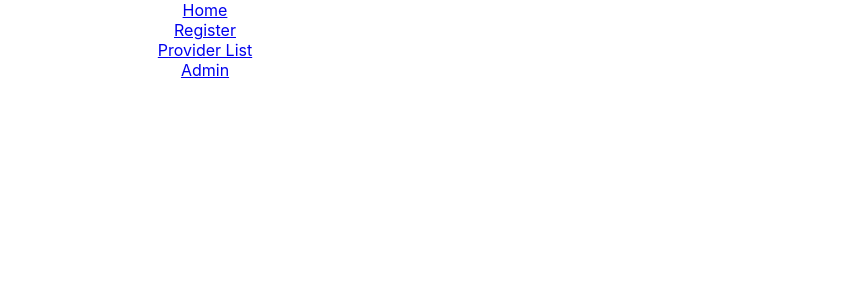
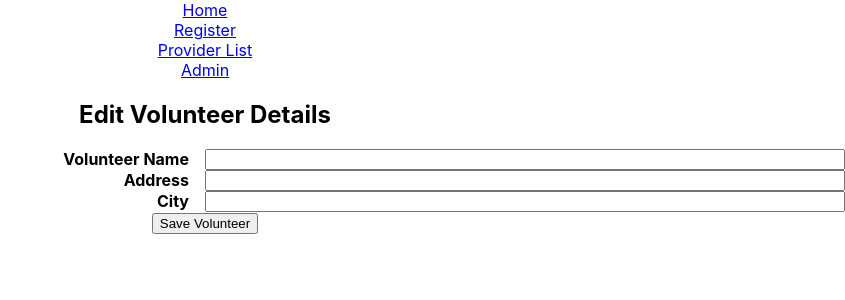
Before and after one commit to johnalai/c7-giveaway, a React (Create React App) app in the folder client/: page /register/volunteer in a window 1280 px wide. Shown: the top 300 px of the page, without its empty margins (435-1280 px from the left). Built offline with nearby package versions, Linux system fonts and the light colour scheme.

Commit message:
volunteer registration page

```diff
--- a/client/src/App.js
+++ b/client/src/App.js
@@ -2,7 +2,7 @@ import {useState} from "react"
 import { Routes, Route, Link } from "react-router-dom";
 
 import ProviderListPage from './pages/ProviderListPage';
-import CreateProviderPage from './pages/CreateProviderPage';
+import CreateUserPage from './pages/CreateUserPage';
 import ProviderDetailPage from './pages/ProviderDetailPage';
 
 import './App.css';
@@ -31,7 +31,8 @@ function App() {
         <Route path="/provider/:id" element={ <ProviderDetailPage user={user}/> } />
         <Route path="/provider/:id/edit" element={ <ProviderEditPage /> } />
         <Route path="/provider/:id/edit" element={ <ProviderEditPage /> } />
-        <Route path="/register/provider" element={ <CreateProviderPage /> } />
+        <Route path="/register/provider" element={ <CreateUserPage /> } />
+        <Route path="/register/volunteer" element={ <CreateUserPage /> } />
       </Routes>
     </div>
   );
--- a/client/src/components/VolunteerEditForm.js
+++ b/client/src/components/VolunteerEditForm.js
@@ -1,10 +1,96 @@
-import React from "react";
+import { useEffect, useState } from "react";
+import { useParams } from "react-router-dom";
+// import "./VolunteerDetail.css";
 
-function VolunteerRegister(){
+const VolunteerEditForm = ({ existingValues, onSave }) => {
+  const [userName, setVolunteerName] = useState("");
+  const [address, setAddress] = useState("");
+  const [city, setCity] = useState("");
 
-    return(
-        <>
-        VolunteerRegister
-        </>
-    )
-}
+  const [contact, setContact] = useState("");
+
+  const [user, setUser] = useState("volunteer");
+
+  useEffect(() => {
+    if (existingValues) {
+      setVolunteerName(existingValues.userName);
+      setAddress(existingValues.address);
+      setCity(existingValues.city);
+      //   setPickUpSpot(existingValues.pickUpSpot);
+      setContact(existingValues.contact);
+      //   setProducts(existingValues.products);
+    }
+  }, [existingValues]);
+
+  function onInputUpdate(event, setter) {
+    let newValue = event.target.value;
+    setter(newValue);
+  }
+
+  async function postData() {
+    let newVolunteer = {
+      userName,
+      address,
+      city,
+      contact,
+      //   products,
+      //   pickUpSpot,
+      //   available,
+      user,
+    };
+    console.log("Saving volunteer", newVolunteer);
+    await onSave(newVolunteer);
+  }
+
+  let url = window.location.pathname;
+  let params = useParams();
+  let id = params.id;
+
+  return (
+    <div>
+      <h2>Edit Volunteer Details</h2>
+
+      <div>
+        <div className="detail-fields">
+          <label className="field-title">Volunteer Name</label>
+          {url === "/register/volunteer" ? (
+            <input
+              value={userName}
+              onChange={(event) => onInputUpdate(event, setVolunteerName)}
+            />
+          ) : (
+            <div class="field-value">{userName}</div>
+          )}
+
+          <label className="field-title">Address</label>
+          {url === "/register/volunteer" ? (
+            <input
+              value={address}
+              onChange={(event) => onInputUpdate(event, setAddress)}
+            />
+          ) : (
+            <div className="field-value">{address}</div>
+          )}
+
+          <label className="field-title">City</label>
+          {url === "/register/volunteer" ? (
+            <input
+              value={city}
+              onChange={(event) => onInputUpdate(event, setCity)}
+            />
+          ) : (
+            <div class="field-value">{city}</div>
+          )}
+        </div>
+        {/* above is edited on the registration page */}
+        {/* below is edited on the volunteer edit page */}
+
+
+      </div>
+
+      <button onClick={postData}>Save Volunteer</button>
+    </div>
+  );
+};
+
+export default VolunteerEditForm;
--- a/client/src/pages/CreateProviderPage.js
+++ /dev/null
@@ -1,26 +0,0 @@
-import { useNavigate } from 'react-router-dom'
-
-import ProviderEditForm from "../components/providerComponents/ProviderEditForm"
-
-const CreateProviderPage = () => {
-
-    let navigate = useNavigate()
-
-    async function createProvider(newProvider) {
-      console.log('create provider')
-        await fetch('/api/giveAway', {
-          method: "POST",
-          headers: {
-              'Content-Type': 'application/json'
-          },
-          body: JSON.stringify(newProvider)
-        })
-        navigate('/')
-      }
-
-   return (
-     <ProviderEditForm onSave={createProvider}/>
-   )
-}
-
-export default CreateProviderPage
--- /dev/null
+++ b/client/src/pages/CreateUserPage.js
@@ -0,0 +1,37 @@
+import { useNavigate,useParams } from 'react-router-dom'
+
+import ProviderEditForm from "../components/providerComponents/ProviderEditForm"
+import VolunteerEditForm from '../components/VolunteerEditForm'
+
+const CreateUserPage = () => {
+
+    let navigate = useNavigate()
+
+    async function createUser(newProvider) {
+      console.log('create user')
+        await fetch('/api/giveAway', {
+          method: "POST",
+          headers: {
+              'Content-Type': 'application/json'
+          },
+          body: JSON.stringify(newProvider)
+        })
+        navigate('/')
+      }
+
+    let url = window.location.pathname;
+    let params = useParams();
+    let id = params.id;
+
+   return (
+<>
+    {(url === "/register/provider")&&
+     <ProviderEditForm onSave={createUser}/>}
+
+    {(url === "/register/volunteer")&&
+     <VolunteerEditForm onSave={createUser}/>}
+
+</>
+   );
+}
+export default CreateUserPage
```
Also changed, not shown: client/src/pages/VolunteerEditPage.js (added, +41 -0 lines).
